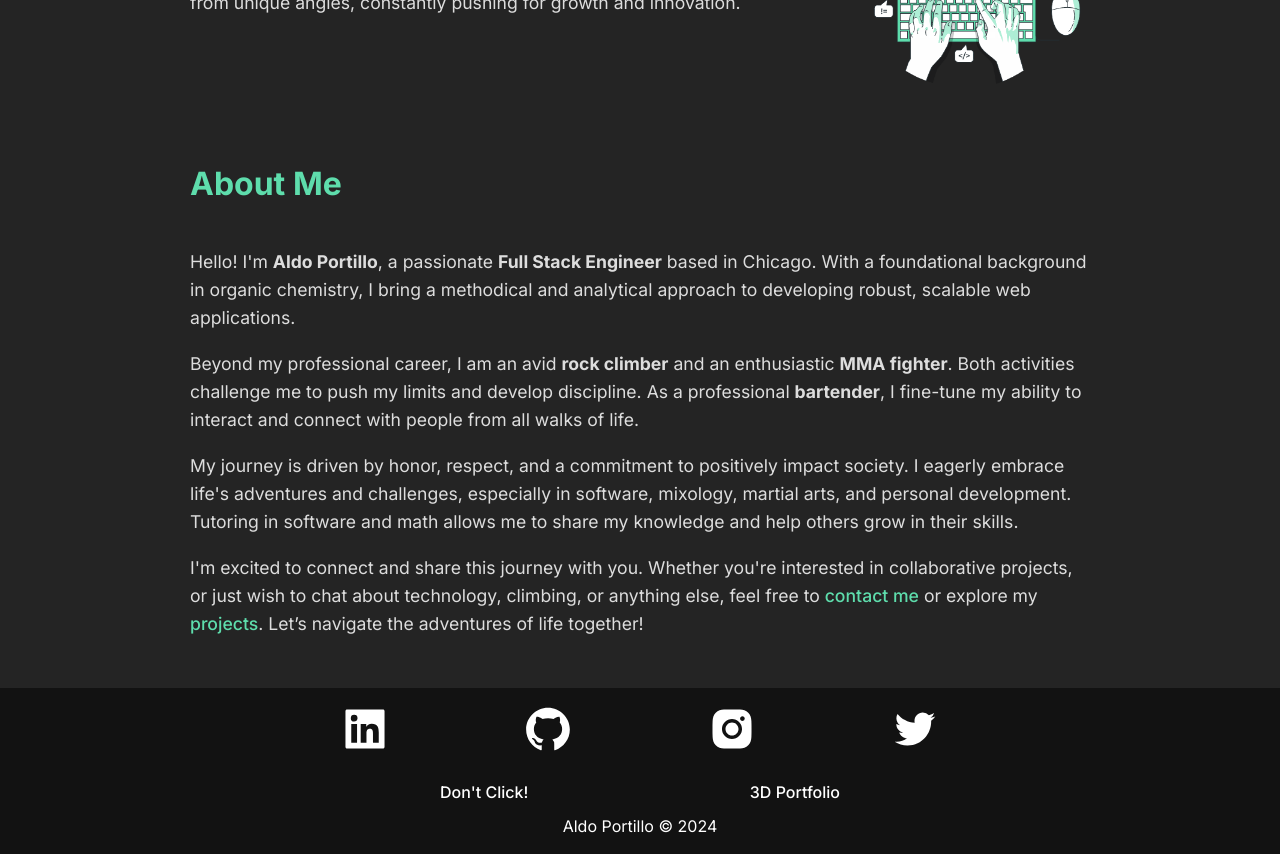
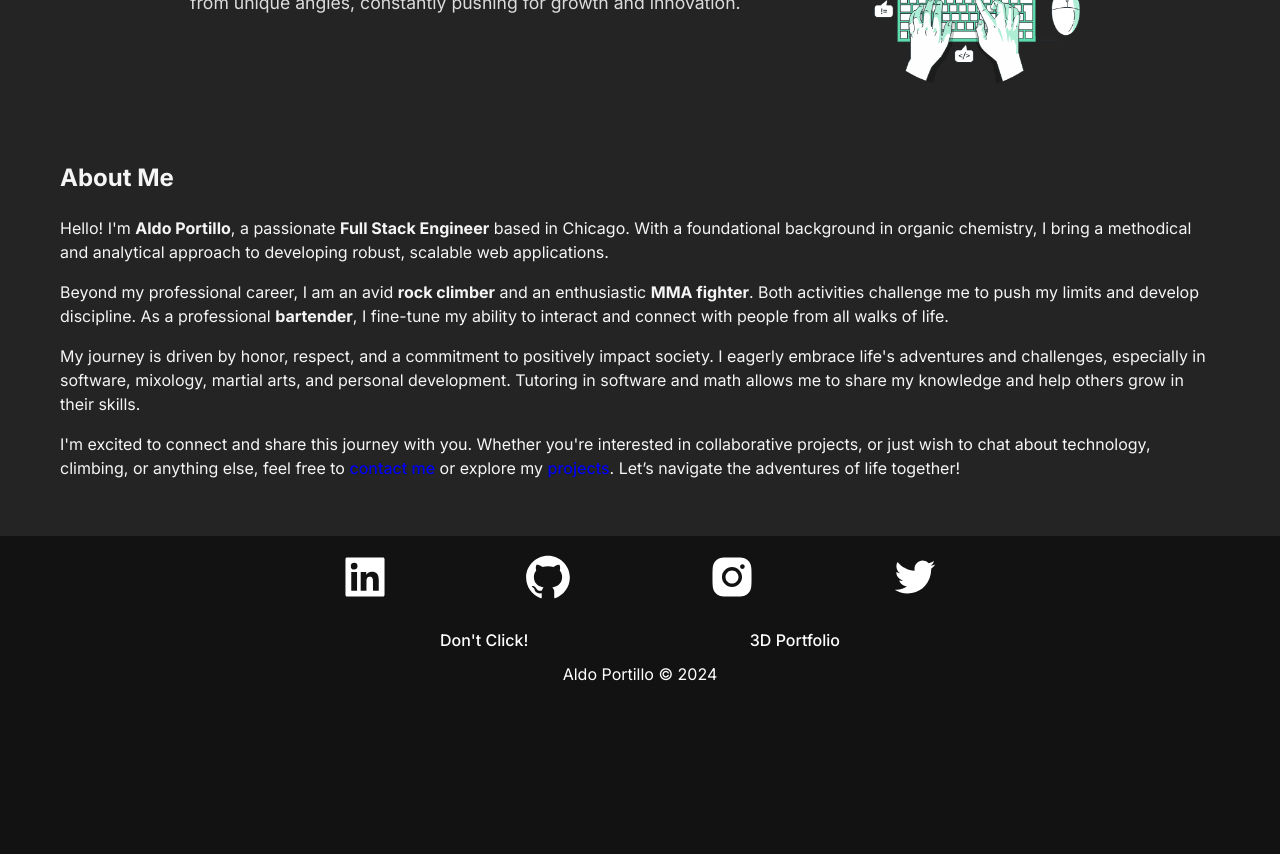
Before and after one commit to aldoportillo/portfolio-next, a Next.js app: page / in a window 1280 px wide. Shown: the part 440-1294 px from the top of the page. After the commit the page ends 1142 px from the top, so only its background shows below. Built offline with nearby package versions, Linux system fonts and the light colour scheme.

Commit message:
Use CSS modules for home styles

```diff
--- /dev/null
+++ b/src/app/Home.module.css
@@ -0,0 +1,99 @@
+.homeWrapper{
+  display: flex;
+  flex-direction: column;
+  align-items: center;
+  padding: 20px;
+  min-height: 100vh;
+  background-color: #242424;
+  color: #f5f5f5;
+  max-width: 1200px;
+  margin: auto;
+}
+
+.heading{
+    margin: 0;
+  font-size: 2.5em;
+  color: #f5f5f5;
+}
+
+.highlight{
+    color: #5eddac;
+}
+
+.subheader{
+    color: #ccc;
+  font-size: 1.5em;
+  margin-top: 0.5em;
+}
+
+.inline{
+    display: flex;
+  flex-direction: column;
+  align-items: center;
+  justify-content: center;
+  margin-top: 20px;
+}
+
+ .heroImg {
+    width: 100%;
+    height: auto;
+    max-width: 300px;
+    margin-top: 20px;
+  }
+
+.bio{
+    font-size: 1.1em;
+    line-height: 1.6;
+    text-align: start;
+    max-width: 600px;
+    margin-top: 20px;
+    color: #ddd;
+    padding: 0 20px;
+}
+
+.aboutMe{
+ padding: 20px;
+  text-align: left;
+  color: #f5f5f5;
+  max-width: 1200px;
+  width: auto;
+
+}
+
+
+@media (min-width: 768px) {
+
+    .inline{
+        flex-direction: row-reverse;
+    }
+    .hero-img {
+      width: 50%;
+    }
+
+    .about-me{
+        width: 75%;
+    }
+
+    .about-me > h2 {
+        font-size: 2em;
+        color: var(--accent);
+        margin-top: 20px;
+        margin-bottom: 40px;
+      }
+
+      .about-me > p {
+        font-size: 1.1em;
+        line-height: 1.6;
+        color: #ddd;
+        margin-bottom: 10px;
+      }
+
+      .about-me > a {
+        color: #5eddac;
+        text-decoration: none;
+      }
+
+      .about-me > a:hover {
+        text-decoration: underline;
+      }
+}
--- a/src/app/page.js
+++ b/src/app/page.js
@@ -1,7 +1,7 @@
 import Link from "next/link";
-import { Wrapper, Header, Subheader, Highlight, Inline, Bio, AboutMeSection } from "../components/HomeStyles/HomeStyles";
 import Typing from "/public/typing.gif";
 import Image from "next/image";
+import styles from "./Home.module.css"
 
 export const metadata = {
   title: "Home | Aldo Portillo",
@@ -13,18 +13,18 @@ export const metadata = {
 
 function Home({ blogData }) {
   return (
-    <Wrapper>
-      <Header>
-        Hello, I’m <Highlight>Aldo Portillo</Highlight>
-      </Header>
-      <Subheader>Full Stack Engineer | MMA Fighter | Bartender</Subheader>
-      <Inline>
-        <Image src={Typing} alt="Typing" priority unoptimized/>
-        <Bio>
+    <div className={styles.homeWrapper}>
+      <h1 className={styles.heading}>
+        Hello, I’m <span className={styles.highlight}>Aldo Portillo</span>
+      </h1>
+      <h2 className={styles.subheader}>Full Stack Engineer | MMA Fighter | Bartender</h2>
+      <div className={styles.inline}>
+        <Image src={Typing} className={styles.heroImg} alt="Typing" priority unoptimized/>
+        <p className={styles.bio}>
           Based in Chicago. Blending problem-solving skills with creativity and resilience learned from my roles as an MMA fighter and bartender. My diverse experiences fuel my ability to approach technology challenges from unique angles, constantly pushing for growth and innovation.
-        </Bio>
-      </Inline>
-      <AboutMeSection>
+        </p>
+      </div>
+      <div className={styles.aboutMe}>
         <h2>About Me</h2>
         <p>Hello! I&apos;m <strong>Aldo Portillo</strong>, a passionate <strong>Full Stack Engineer</strong> based in Chicago. With a foundational background in organic chemistry, I bring a methodical and analytical approach to developing robust, scalable web applications.</p>
 
@@ -33,9 +33,9 @@ function Home({ blogData }) {
         <p>My journey is driven by honor, respect, and a commitment to positively impact society. I eagerly embrace life&apos;s adventures and challenges, especially in software, mixology, martial arts, and personal development. Tutoring in software and math allows me to share my knowledge and help others grow in their skills.</p>
 
         <p>I&apos;m excited to connect and share this journey with you. Whether you&apos;re interested in collaborative projects, or just wish to chat about technology, climbing, or anything else, feel free to <Link href="/contact">contact me</Link> or explore my <Link href="/projects">projects</Link>. Let’s navigate the adventures of life together!</p>
-      </AboutMeSection>
+      </div>
       {/* <Posts blogData={blogData} /> */}
-    </Wrapper>
+    </div>
   );
 }
 
--- a/src/components/HomeStyles/HomeStyles.js
+++ /dev/null
@@ -1,100 +0,0 @@
-"use client";
-
-import styled from "styled-components";
-
-const Wrapper = styled.div`
-  display: flex;
-  flex-direction: column;
-  align-items: center;
-  padding: 20px;
-  min-height: 100vh;
-  background-color: #242424;
-  color: #f5f5f5;
-  max-width: 1200px;
-  margin: auto;
-`;
-
-const Header = styled.h1`
-  margin: 0;
-  font-size: 2.5em;
-  color: #f5f5f5;
-`;
-
-const Highlight = styled.span`
-  color: #5eddac;
-`;
-
-const Subheader = styled.h2`
-  color: #ccc;
-  font-size: 1.5em;
-  margin-top: 0.5em;
-`;
-
-const Inline = styled.div`
-  display: flex;
-  flex-direction: column;
-  align-items: center;
-  justify-content: center;
-  margin-top: 20px;
-
-  img {
-    width: 100%;
-    height: auto;
-    max-width: 300px;
-    margin-top: 20px;
-  }
-
-  @media (min-width: 768px) {
-    flex-direction: row-reverse;
-    img {
-      width: 50%;
-    }
-  }
-`;
-
-const Bio = styled.p`
-  font-size: 1.1em;
-  line-height: 1.6;
-  text-align: start;
-  max-width: 600px;
-  margin-top: 20px;
-  color: #ddd;
-  padding: 0 20px;
-`;
-
-const AboutMeSection = styled.section`
-  padding: 20px;
-  text-align: left;
-  color: #f5f5f5;
-  max-width: 1200px;
-  width: auto;
-
-  @media (min-width: 768px) {
-    width: 75%;
-    }
-
-  h2 {
-    font-size: 2em;
-    color: var(--accent);
-    margin-top: 20px;
-    margin-bottom: 40px;
-  }
-
-  p {
-    font-size: 1.1em;
-    line-height: 1.6;
-    color: #ddd;
-    margin-bottom: 10px;
-  }
-
-  a {
-    color: #5eddac;
-    text-decoration: none;
-  }
-
-  a:hover {
-    text-decoration: underline;
-  }
-`;
-
-export { Wrapper, Header, Highlight, Subheader, Inline, Bio, AboutMeSection };
```
